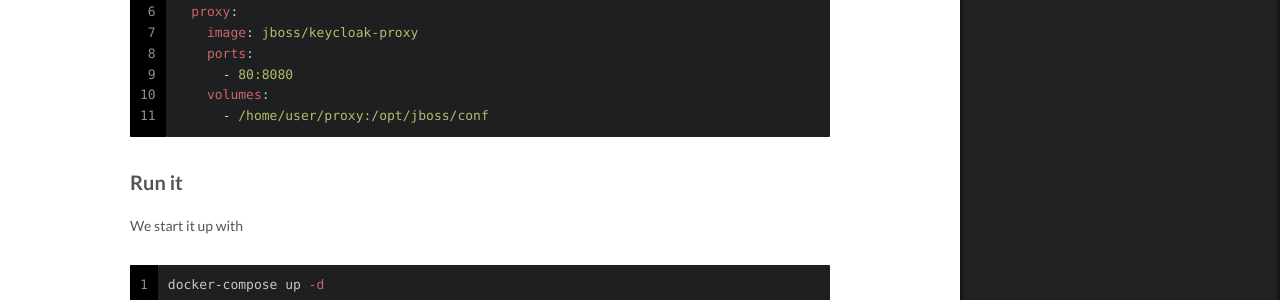
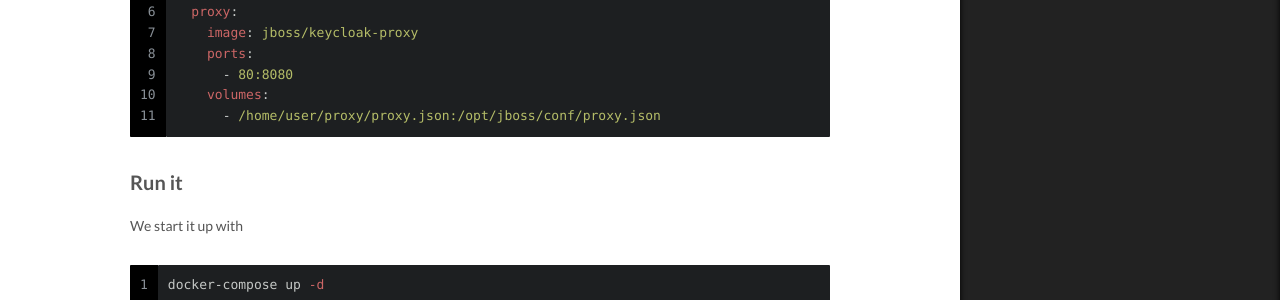
Before and after one commit to joshuaavalon/joshuaavalon.github.io, a Jekyll site: the page built from _posts/2018-08-17-protect-your-endpoints-with-keycloak-security-proxy.md, in a window 1280 px wide and 1400 px high, scrolled down 3248 px. Shown: the part 636-936 px from the top of the window. Built offline with Jekyll 4.4.1, drawn with Linux system fonts in a browser that asks for light colours; comment, search, counter and statistics services are not loaded.

Commit message:
Change Path to exact file

````diff
--- a/_posts/2018-08-17-protect-your-endpoints-with-keycloak-security-proxy.md
+++ b/_posts/2018-08-17-protect-your-endpoints-with-keycloak-security-proxy.md
@@ -113,7 +113,7 @@ services:
     ports:
       - 80:8080
     volumes:
-      - /home/user/proxy:/opt/jboss/conf
+      - /home/user/proxy/proxy.json:/opt/jboss/conf/proxy.json
 ```
 
 ## Run it
````
